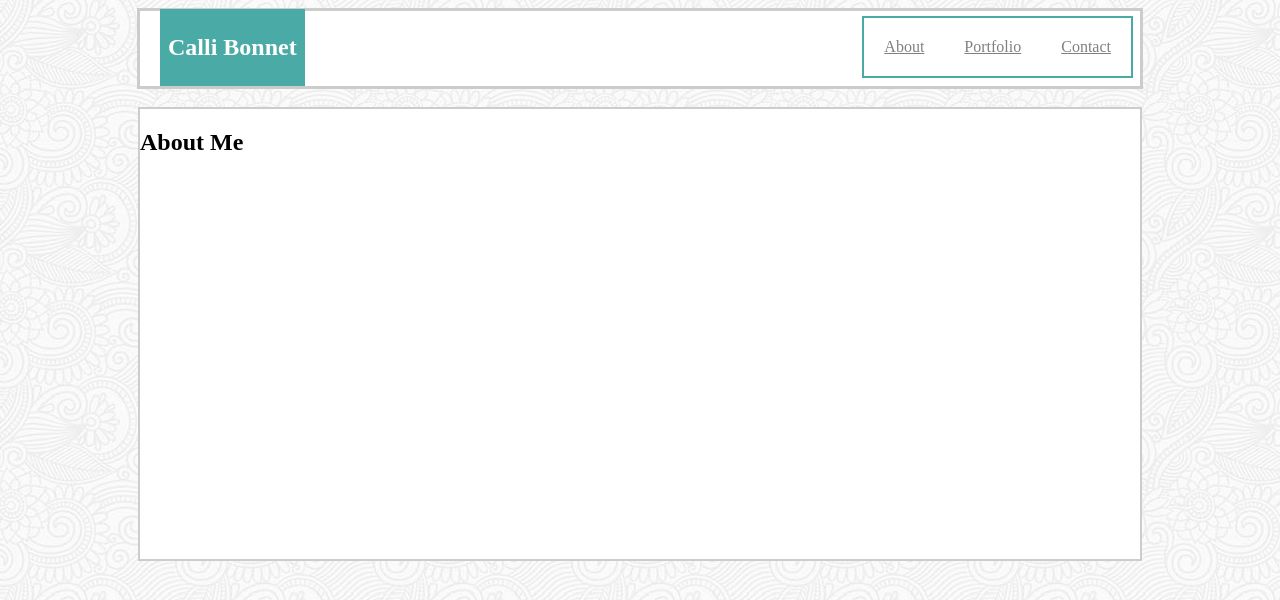
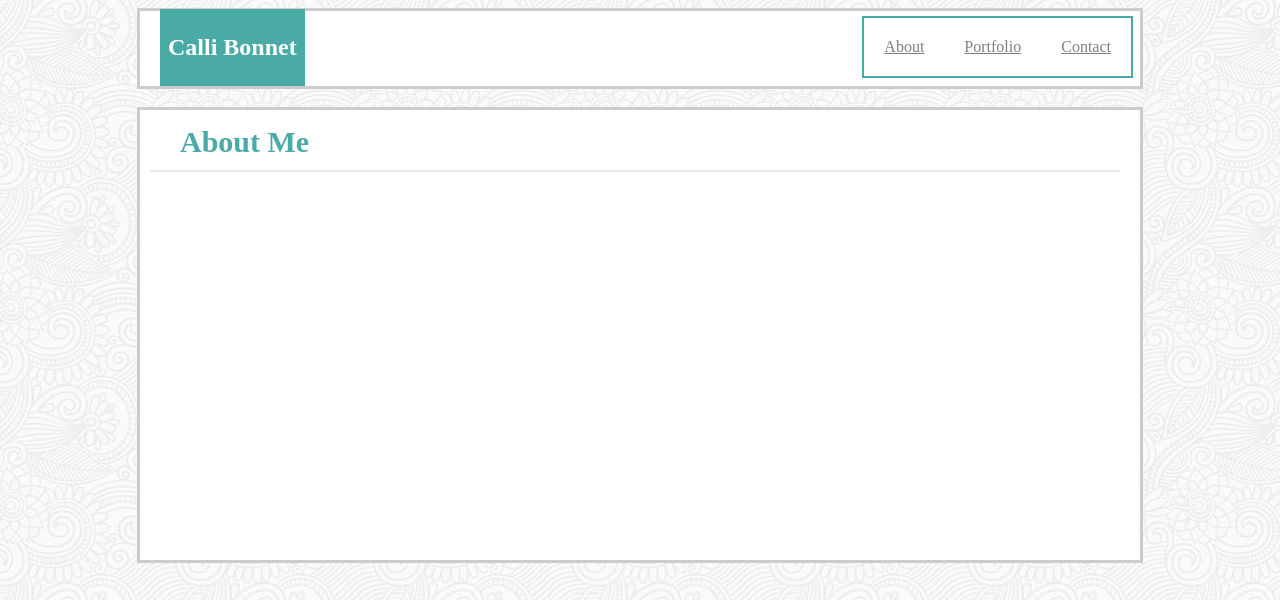
Before and after one commit to CalliBonnet/Responsive-Portfolio, a plain HTML site: page index.html in a window 1280 px wide. Shown: the top 600 px of the page. Drawn offline with Linux system fonts and the light colour scheme.

Commit message:
updating the about me para

```diff
--- a/index.html
+++ b/index.html
@@ -31,7 +31,7 @@
     <div class="main-container">
         <div class="about-me-container">
             <div>
-                <h2>
+                <h2 class="about-me">
                     About Me
                 </h2>
             </div>
--- a/styles.css
+++ b/styles.css
@@ -33,12 +33,30 @@ body {
 /* This is for the container that holds the about me para */
 .main-container {
     position: relative;
-    border: 2px solid #cccccc;;
+    border: 3px solid #cccccc;;
     background-color: #ffffff;
     margin: auto;
     width: 1000px;
     height: 450px;
 
+}
+
+.about-me {
+    position: absolute;
+    background-color: #ffffff;
+    font-size: 30px;
+    color: #4aaaa5;
+    font-style: Georgia;
+    width: 920px;
+    height: 45px;
+    padding: 15px 20px 0px 30px;
+    margin: 0 auto;
+    left: 10px;
+    border: solid #e7e7e7;
+    border-top-width: 0;
+    border-left-width: 0;
+    border-right-width: 0;
+    border-bottom-width: 2px;
 }
 
 @media screen and (max-width:641px) {
@@ -65,10 +83,8 @@ body {
    }
 
    .main-container {
-       top: 150px;
+       top: 140px;
        max-width: 750px;
-
-
    }
 }
 
@@ -94,6 +110,10 @@ body {
        background-color: #ffffff;
        border: 2px solid #4aaaa5;
    }
+   .main-container {
+    top: 130px;
+    max-width: 750px;
+}
 }
 
 
```
